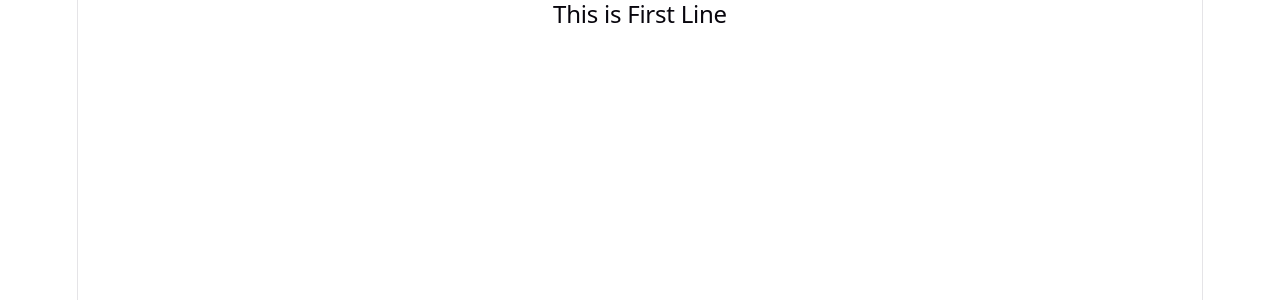
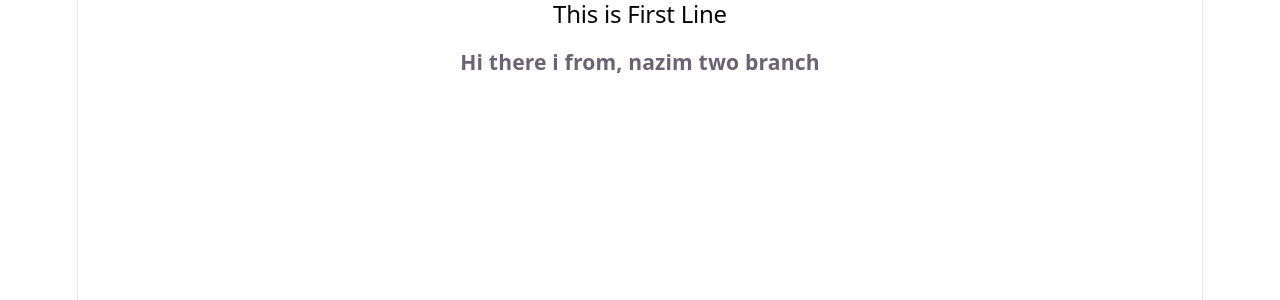
Before and after one commit to Nazim6269/git-test, a React (Vite) app: page / in a window 1280 px wide. Shown: the top 300 px of the page. Built offline with nearby package versions, Linux system fonts and the light colour scheme.

Commit message:
nazim two commit

```diff
--- a/src/App.tsx
+++ b/src/App.tsx
@@ -3,7 +3,11 @@ import './App.css'
 
 function App() {
   return (
-  <h2>This is First Line</h2>
+ <div>
+   <h2>This is First Line</h2>
+   <h3>Hi there i from, nazim two branch</h3>
+ </div>
+
   )
 }
 
```
